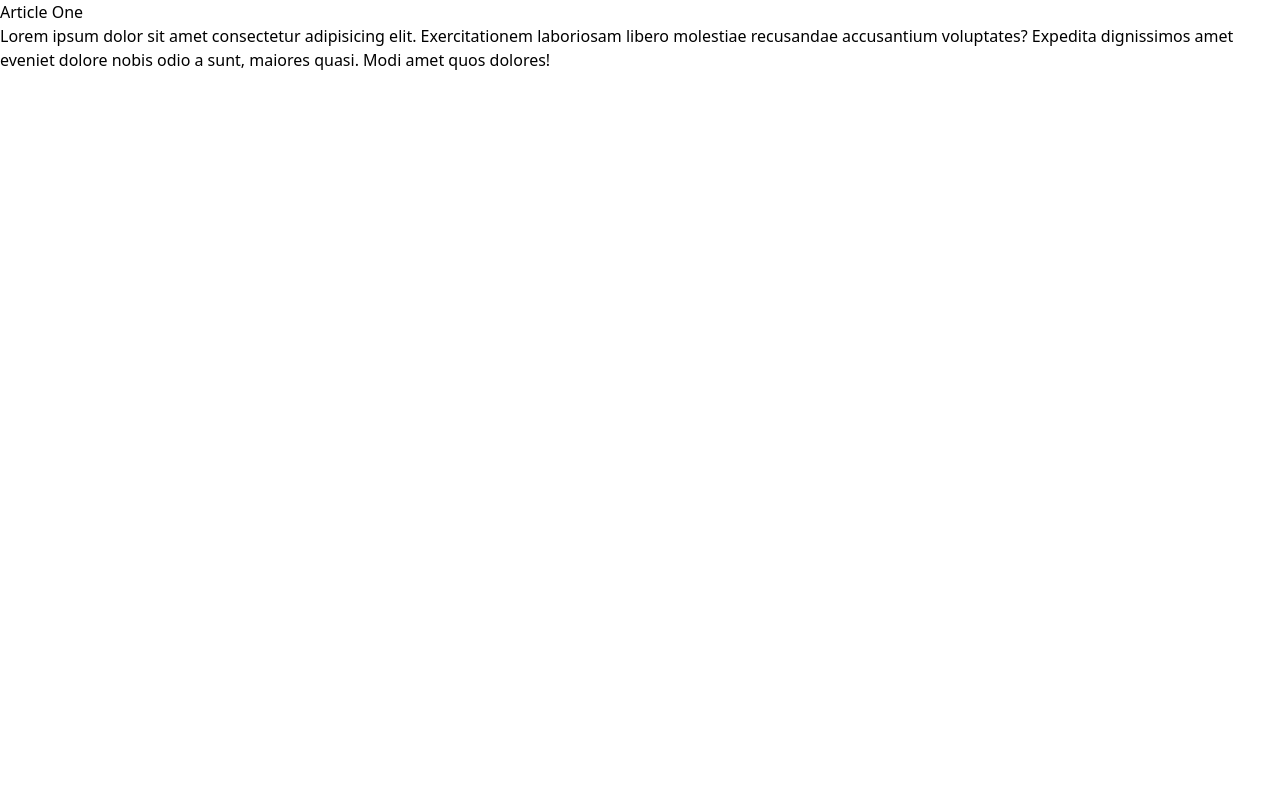
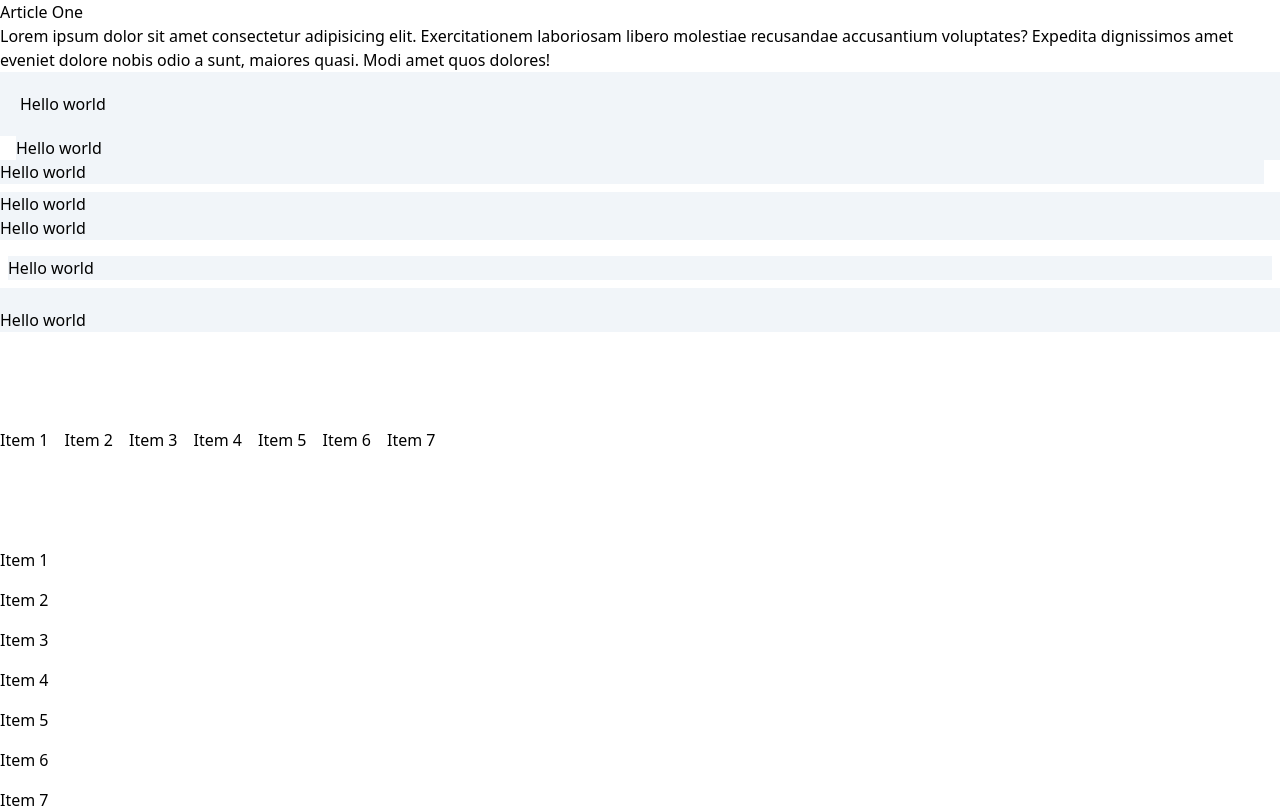
Before and after one commit to KeithJapitana/tailwind-fundamentals, a plain HTML site: page 03-container-spacing/index.html in a window 1280 px wide. Drawn offline with nearby package versions, Linux system fonts and the light colour scheme.

Commit message:
Container and spacing

```diff
--- a/03-container-spacing/index.html
+++ b/03-container-spacing/index.html
@@ -9,7 +9,7 @@
   </head>
   <body>
     <!-- Container -->
-    <div>
+    <div class="container mx-auto">
       <article>
         <h3>Article One</h3>
         <p>
@@ -21,12 +21,36 @@
       </article>
 
       <!-- Margin -->
+      <div class="bg-slate-100 p-5">Hello world</div>
+      <div class="bg-slate-100 ml-4">Hello world</div>
+      <div class="bg-slate-100 mr-4">Hello world</div>
+      <div class="bg-slate-100 mt-2">Hello world</div>
+      <div class="bg-slate-100 mb-4">Hello world</div>
+      <div class="bg-slate-100 m-2">Hello world</div>
+      <div class="bg-slate-100 pt-[20px]">Hello world</div>
 
       <!-- Padding -->
 
       <!-- Space Between X -->
-
+      <div class="flex mt-24 space-x-4">
+        <div>Item 1</div>
+        <div>Item 2</div>
+        <div>Item 3</div>
+        <div>Item 4</div>
+        <div>Item 5</div>
+        <div>Item 6</div>
+        <div>Item 7</div>
+      </div>
       <!-- Space Between Y -->
+      <div class="flex flex-col mt-24 space-y-4">
+        <div>Item 1</div>
+        <div>Item 2</div>
+        <div>Item 3</div>
+        <div>Item 4</div>
+        <div>Item 5</div>
+        <div>Item 6</div>
+        <div>Item 7</div>
+      </div>
     </div>
   </body>
 </html>
```
Also changed, not shown: 01-utility-first/index.html (+2 -0 lines), 02-colors/index.html (+24 -3 lines).
